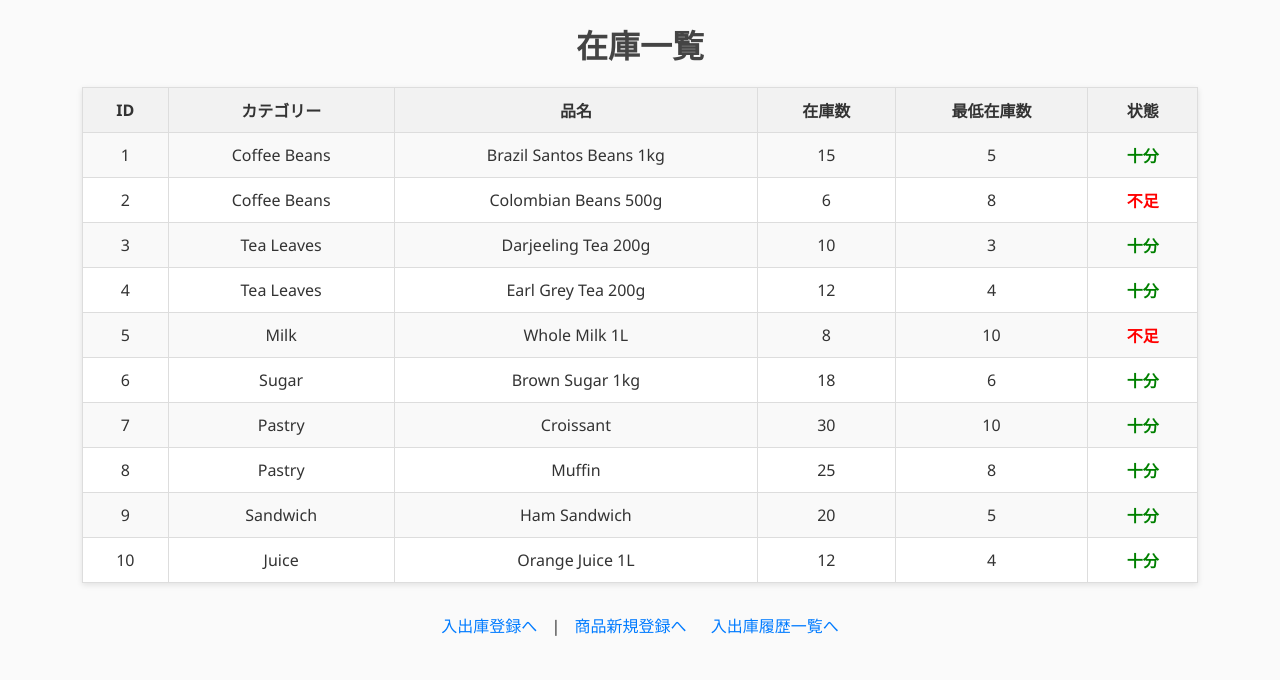
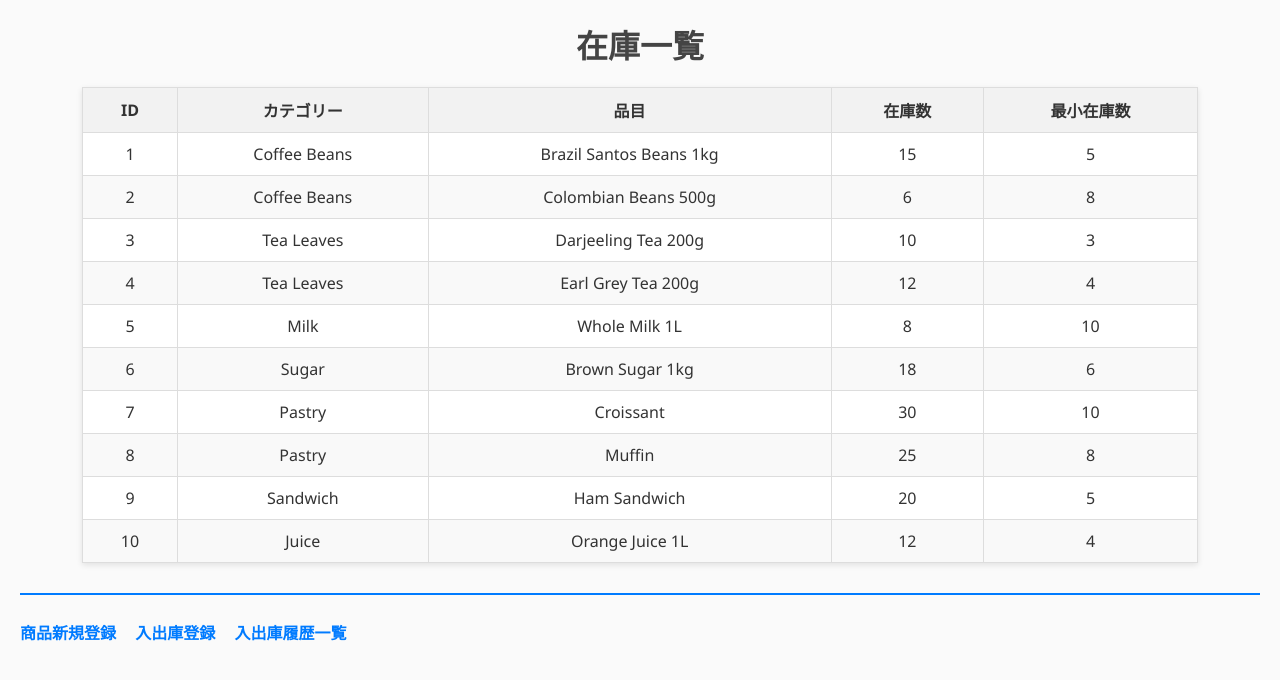
Before and after one commit to ebesuna2025/caffe-stock, a Flask app: page / in a window 1280 px wide. Shown: the top 680 px of the page. Run offline with Flask 3, Linux system fonts and the light colour scheme; data comes from the database, SQL or seed files in the repository.

Commit message:
各ページ　青ライン＋リンク表示

```diff
--- a/templates/index.html
+++ b/templates/index.html
@@ -3,44 +3,55 @@
 <head>
   <title>在庫一覧</title>
   <link rel="stylesheet" href="{{ url_for('static', filename='style.css') }}">
+  <meta name="viewport" content="width=device-width, initial-scale=1.0">
+  <style>
+    .nav-links {
+      margin-top: 20px;
+      border-top: 2px solid #007BFF;
+      padding-top: 10px;
+    }
+    .nav-links a {
+      color: #007BFF;
+      text-decoration: none;
+      margin-right: 15px;
+      font-weight: bold;
+    }
+    .nav-links a:hover {
+      text-decoration: underline;
+    }
+  </style>
 </head>
-
 <body>
   <h1>在庫一覧</h1>
-<table border="1">
+  <div class="table-wrapper">
+    <table>
+      <thead>
         <tr>
           <th>ID</th>
           <th>カテゴリー</th>
-    <th>品名</th>
+          <th>品目</th>
           <th>在庫数</th>
-    <th>最低在庫数</th>
-    <th>状態</th>
+          <th>最小在庫数</th>
         </tr>
-  {% for product in products %}
+      </thead>
+      <tbody>
+        {% for p in products %}
         <tr>
-      <td>{{ product.ProductID }}</td>
-      <td>{{ product.ProductCategoryName }}</td>
-      <td>{{ product.ItemName }}</td>
-      <td>{{ product.StockQuantity }}</td>
-      <td>{{ product.MinimumStockQuantity }}</td>
-      <td>
-        {% if product.StockQuantity <= product.MinimumStockQuantity %}
-          <span class="不足">不足</span>
-        {% else %}
-          <span class="十分">十分</span>
-        {% endif %}
-      </td>
+          <td>{{ p.ProductID }}</td>
+          <td>{{ p.ProductCategoryName }}</td>
+          <td>{{ p.ItemName }}</td>
+          <td>{{ p.StockQuantity }}</td>
+          <td>{{ p.MinimumStockQuantity }}</td>
         </tr>
         {% endfor %}
+      </tbody>
     </table>
+  </div>
 
-<!-- ナビゲーションから「商品一覧」リンクを削除 -->
-<nav>
-  <a href="/transaction">入出庫登録へ</a> |
-  <a href="/product_add">商品新規登録へ</a>
-  <a href="/transaction_list">入出庫履歴一覧へ</a>
-
-</nav>
-
+  <div class="nav-links">
+    <a href="/product_add">商品新規登録</a>
+    <a href="/transaction">入出庫登録</a>
+    <a href="/transaction_list">入出庫履歴一覧</a>
+  </div>
 </body>
 </html>
```
Also changed, not shown: templates/product_add.html (+27 -13 lines), templates/transaction_list.html (+22 -1 lines). Lines whose indentation alone changed are shown as unchanged.
